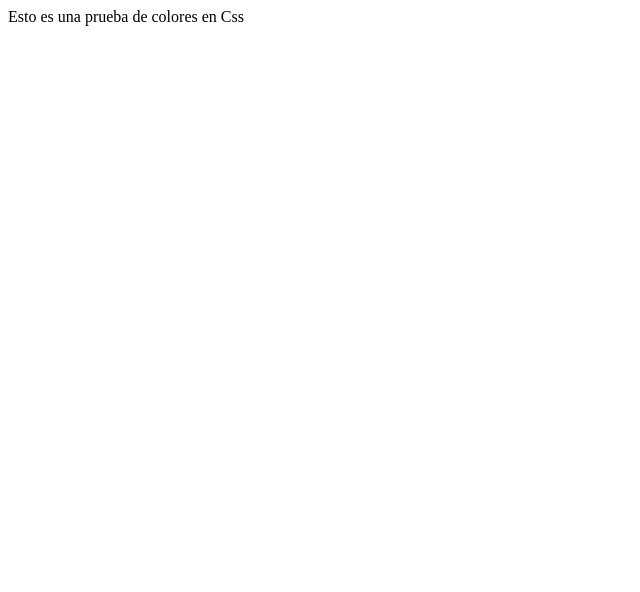
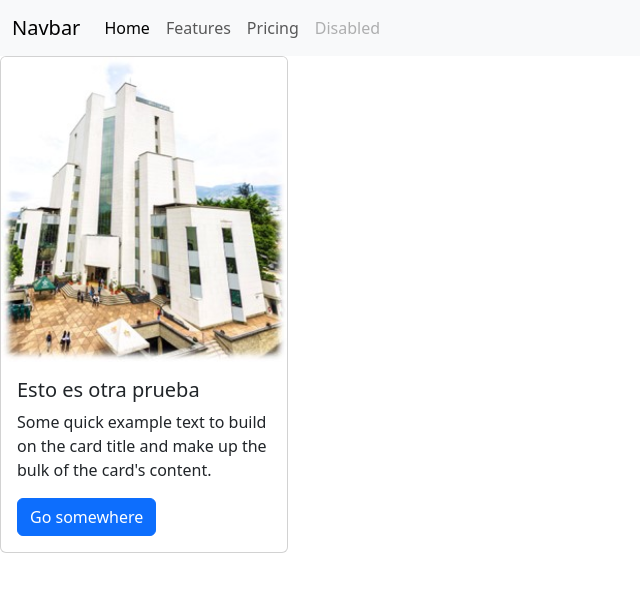
Before and after one commit to daniels99ecg/CursoNodejs, a website: page static/index.html in a window 1280 px wide. Shown: the whole page, without its empty margins (0-640 px from the left). Drawn offline with nearby package versions, Linux system fonts and the light colour scheme.

Commit message:
Esto es otra prueba

```diff
--- a/static/index.html
+++ b/static/index.html
@@ -4,11 +4,48 @@
     <meta charset="UTF-8">
     <meta http-equiv="X-UA-Compatible" content="IE=edge">
     <meta name="viewport" content="width=device-width, initial-scale=1.0">
+    <link href="https://cdn.jsdelivr.net/npm/bootstrap@5.3.0-alpha3/dist/css/bootstrap.min.css" rel="stylesheet" integrity="sha384-KK94CHFLLe+nY2dmCWGMq91rCGa5gtU4mk92HdvYe+M/SXH301p5ILy+dN9+nJOZ" crossorigin="anonymous">
+    <script src="https://cdn.jsdelivr.net/npm/bootstrap@5.3.0-alpha3/dist/js/bootstrap.bundle.min.js" integrity="sha384-ENjdO4Dr2bkBIFxQpeoTz1HIcje39Wm4jDKdf19U8gI4ddQ3GYNS7NTKfAdVQSZe" crossorigin="anonymous"></script>
+
     <title>Document</title>
 </head>
 <body>
-   <div>
-    Esto es una prueba de colores en Css
-   </div>
+
+
+    <nav class="navbar  navbar-expand-lg bg-body-tertiary">
+        <div class="container-fluid">
+          <a class="navbar-brand" href="#">Navbar</a>
+          <button class="navbar-toggler" type="button" data-bs-toggle="collapse" data-bs-target="#navbarNav" aria-controls="navbarNav" aria-expanded="false" aria-label="Toggle navigation">
+            <span class="navbar-toggler-icon"></span>
+          </button>
+          <div class="collapse navbar-collapse" id="navbarNav">
+            <ul class="navbar-nav">
+              <li class="nav-item">
+                <a class="nav-link active" aria-current="page" href="#">Home</a>
+              </li>
+              <li class="nav-item">
+                <a class="nav-link" href="#">Features</a>
+              </li>
+              <li class="nav-item">
+                <a class="nav-link" href="#">Pricing</a>
+              </li>
+              <li class="nav-item">
+                <a class="nav-link disabled">Disabled</a>
+              </li>
+            </ul>
+          </div>
+        </div>
+      </nav>
+
+
+      <div class="card" style="width: 18rem;">
+        <img src="../img/imagenes.jpg" class="card-img-top" alt="...">
+        <div class="card-body">
+          <h5 class="card-title">Esto es otra prueba</h5>
+          <p class="card-text">Some quick example text to build on the card title and make up the bulk of the card's content.</p>
+          <a href="#" class="btn btn-primary">Go somewhere</a>
+        </div>
+      </div>
+
 </body>
 </html>
```
Also changed, not shown: img/imagenes.jpg (added).
